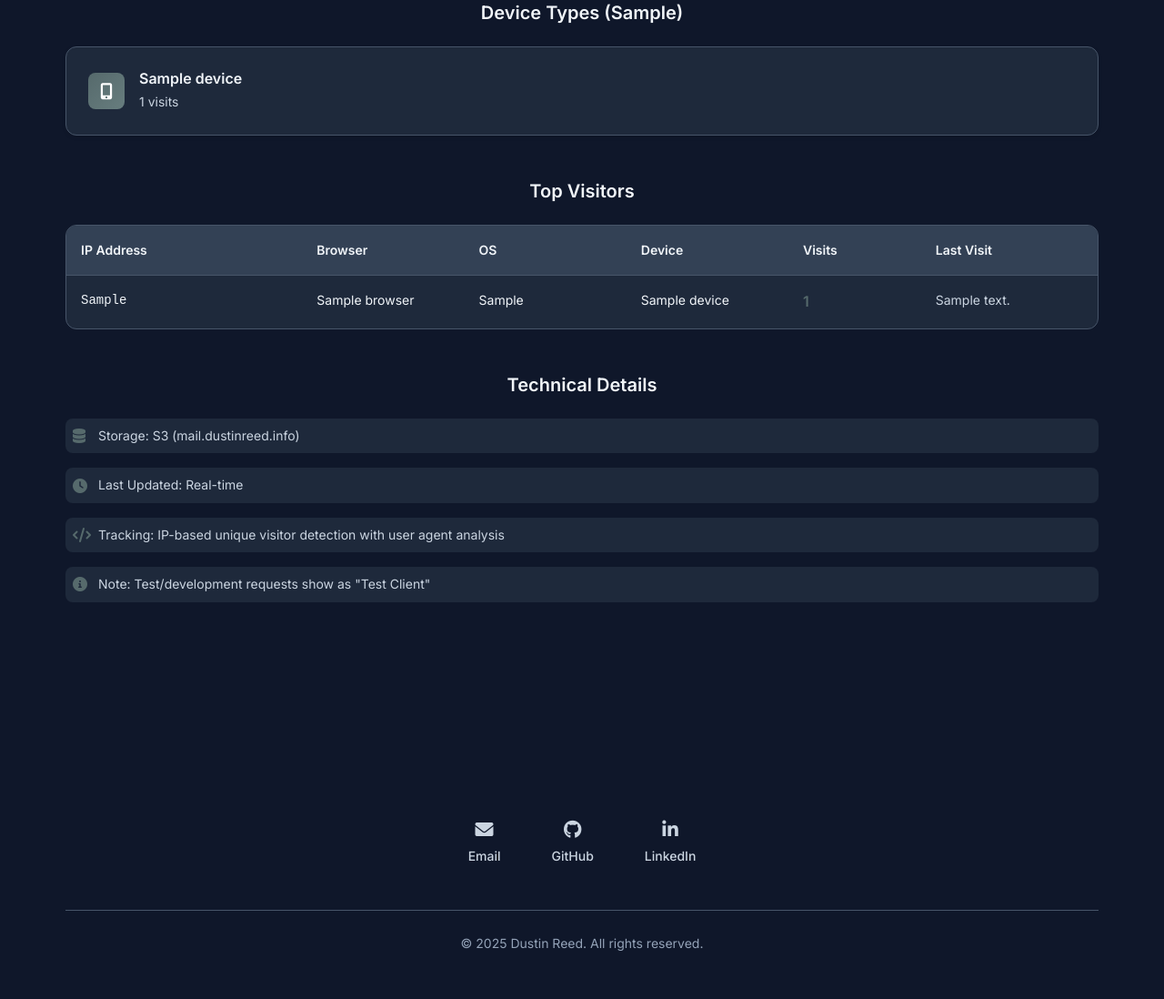
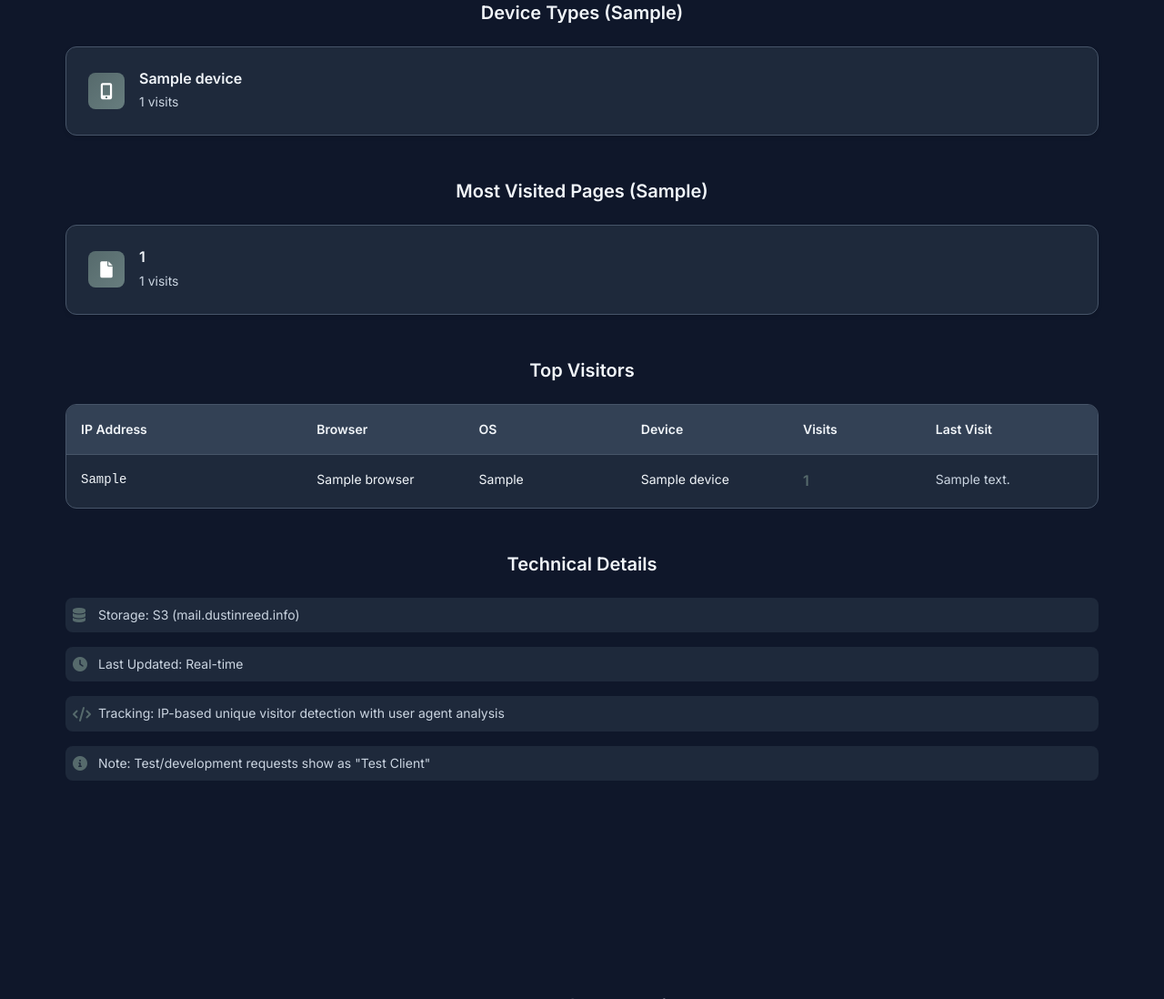
Before and after one commit to dustinreed-info/dr-info-website-flask, a Python web app: template templates/analytics.html in a window 1280 px wide. Shown: the part 1623-2721 px from the top of the page at 91% size. Before the commit the page ends 2668 px from the top, so only its background shows below. Run offline with Jinja, Linux system fonts and the light colour scheme; the template is opened without the code that fills it: most values are stand-ins (such as "Sample title", 1, 10 or a date in 2020).

Commit message:
Enhance visitor tracking and analytics display
- Updated the visitor tracking functionality to include the tracking of pages visited by users, allowing for more detailed analytics.
- Modified the `track_visitor` method to accept and process the page visited, normalizing page names for better reporting.
- Ensured backward compatibility by adding a 'pages' field in the visitor data structure for both monthly and daily statistics.
- Enhanced the analytics template to display the most visited pages, including icons for better visual representation.

```diff
--- a/app.py
+++ b/app.py
@@ -124,7 +124,8 @@ def create_app(config_filename=None):
             # Get real client IP, accounting for proxies
             client_ip = get_real_client_ip(request)
             user_agent = request.headers.get('User-Agent')
-            tracker.track_visitor(client_ip, user_agent)
+            page_visited = request.endpoint
+            tracker.track_visitor(client_ip, user_agent, page_visited)
 
     @application.route('/analytics')
     @application.route('/stats')
--- a/templates/analytics.html
+++ b/templates/analytics.html
@@ -174,6 +174,43 @@
         </div>
         {% endif %}
 
+        {% if pages %}
+        <div class="analytics-section">
+            <h3 class="section-title-small">Most Visited Pages ({{ current_month_period }})</h3>
+            <div class="ua-stats-grid">
+                {% for page, count in pages.items() %}
+                <div class="ua-stat-card">
+                    <div class="ua-icon">
+                        {% if page == 'Home' %}
+                            <i class="fas fa-home"></i>
+                        {% elif page == 'About' %}
+                            <i class="fas fa-user"></i>
+                        {% elif page == 'Contact' %}
+                            <i class="fas fa-envelope"></i>
+                        {% elif page == 'Projects' %}
+                            <i class="fas fa-code"></i>
+                        {% elif page == 'Certifications' %}
+                            <i class="fas fa-certificate"></i>
+                        {% elif page == 'Resume' %}
+                            <i class="fas fa-file-pdf"></i>
+                        {% elif 'AWS' in page %}
+                            <i class="fab fa-aws"></i>
+                        {% elif page == 'Analytics' %}
+                            <i class="fas fa-chart-bar"></i>
+                        {% else %}
+                            <i class="fas fa-file"></i>
+                        {% endif %}
+                    </div>
+                    <div class="ua-content">
+                        <h4>{{ page }}</h4>
+                        <p>{{ count }} visits</p>
+                    </div>
+                </div>
+                {% endfor %}
+            </div>
+        </div>
+        {% endif %}
+
         <!-- Top Visitors -->
         {% if top_ips %}
         <div class="analytics-section">
```
Also changed, not shown: visitor_tracking.py (+50 -5 lines).
